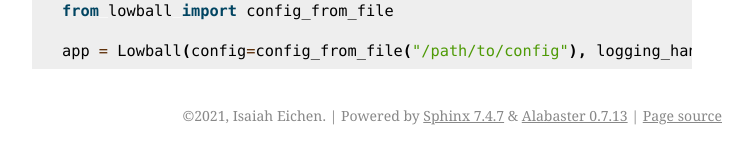
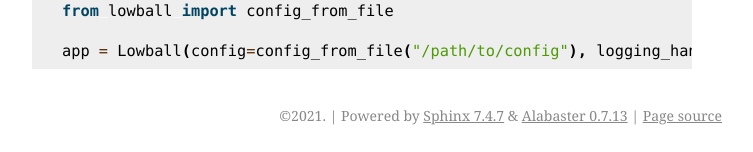
Before and after one commit to EmersonElectricCo/lowball-rabbitmq-logging-handler, a Sphinx documentation site: the page built from docs/index.rst, in a window 1280 px wide and 900 px high, scrolled down 1869 px. Shown: the part 745-897 px from the top of the window, without its empty margins (388-1141 px from the left). Built offline with Sphinx 7.4.7, drawn with Linux system fonts in a browser that asks for light colours.

Commit message:
Update docs/conf.py
Co-authored-by: Tim Lemm <compsecmonkey@gmail.com>

```diff
--- a/docs/conf.py
+++ b/docs/conf.py
@@ -20,7 +20,7 @@
 # -- Project information -----------------------------------------------------
 
 project = 'lowball-rabbitmq-logging-handler'
-copyright = '2021, Isaiah Eichen'
+copyright = '2021'
 author = 'Isaiah Eichen'
 
 # The short X.Y version
```
